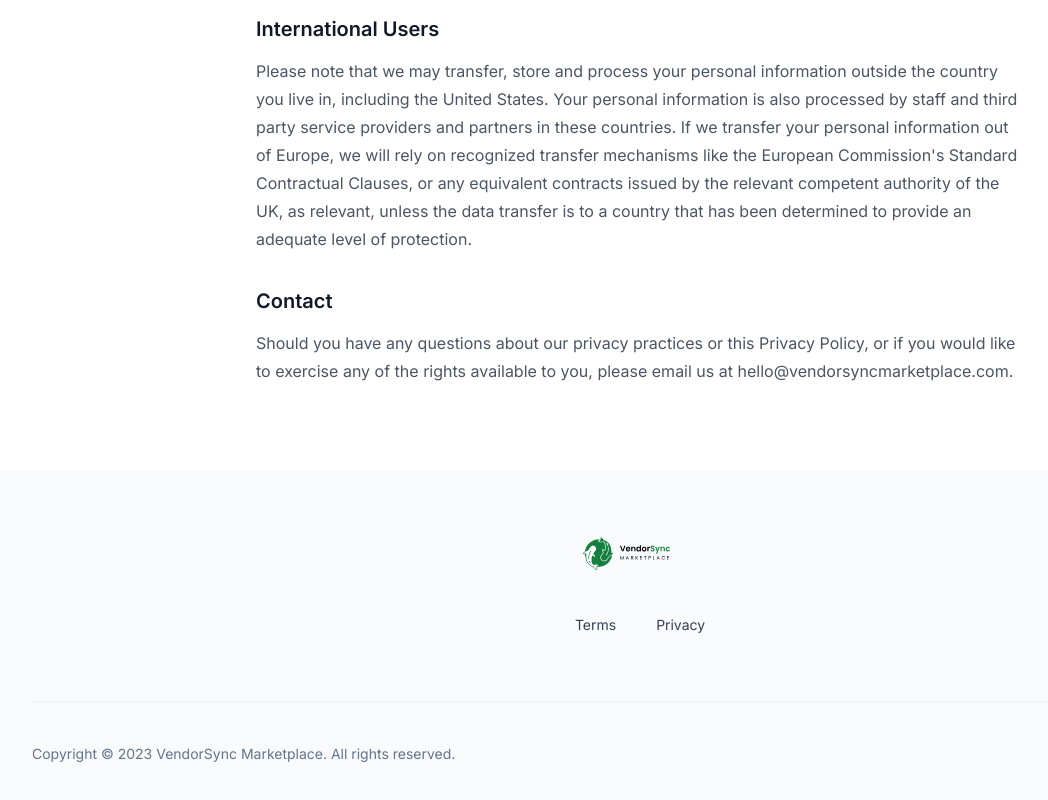
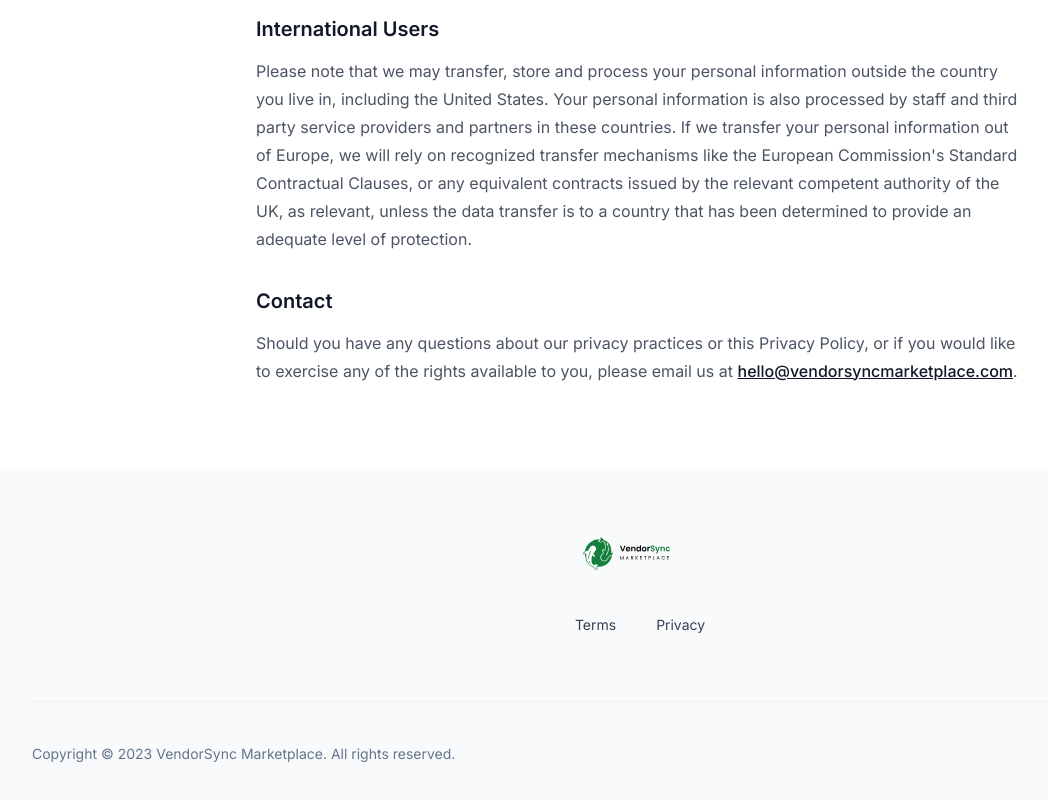
Before and after one commit to paulchrisluke/VendorSync-Marketplace, a Next.js app: page /policies/privacy in a window 1280 px wide. Shown: the part 6923-7723 px from the top of the page, without its empty margins (0-1048 px from the left). Built offline with nearby package versions, Linux system fonts and the light colour scheme.

Commit message:
link email privacy

```diff
--- a/src/pages/policies/privacy/index.jsx
+++ b/src/pages/policies/privacy/index.jsx
@@ -98,7 +98,8 @@ export default function Privacy() {
 
 <p>In certain circumstances, we may disclose your personal information to third parties for legitimate purposes subject to this Privacy Policy. Such circumstances may include:</p>
 
-<ul> <li>With vendors or other third parties who perform services on our behalf (e.g., IT management, payment processing, data analytics, customer support, cloud storage, fulfillment and shipping).</li>
+<ul>
+  <li>With vendors or other third parties who perform services on our behalf (e.g., IT management, payment processing, data analytics, customer support, cloud storage, fulfillment and shipping).</li>
 <li>With business and marketing partners, including Shopify, to provide services and advertise to you. Our business and marketing partners will use your information in accordance with their own privacy notices.</li>
 <li>When you direct, request us or otherwise consent to our disclosure of certain information to third parties, such as to ship you products or through your use of social media widgets or login integrations, with your consent.</li>
 <li>With our affiliates or otherwise within our corporate group, in our legitimate interests to run a successful business.</li>
@@ -168,7 +169,7 @@ If we transfer your personal information out of Europe, we will rely on recogniz
 
 <h3>Contact</h3>
 
-<p>Should you have any questions about our privacy practices or this Privacy Policy, or if you would like to exercise any of the rights available to you, please email us at hello@vendorsyncmarketplace.com.</p>
+<p>Should you have any questions about our privacy practices or this Privacy Policy, or if you would like to exercise any of the rights available to you, please email us at <a href="mailto:hello@vendorsyncmarketplace.com">hello@vendorsyncmarketplace.com</a>.</p>
 
 
     </p>
```
